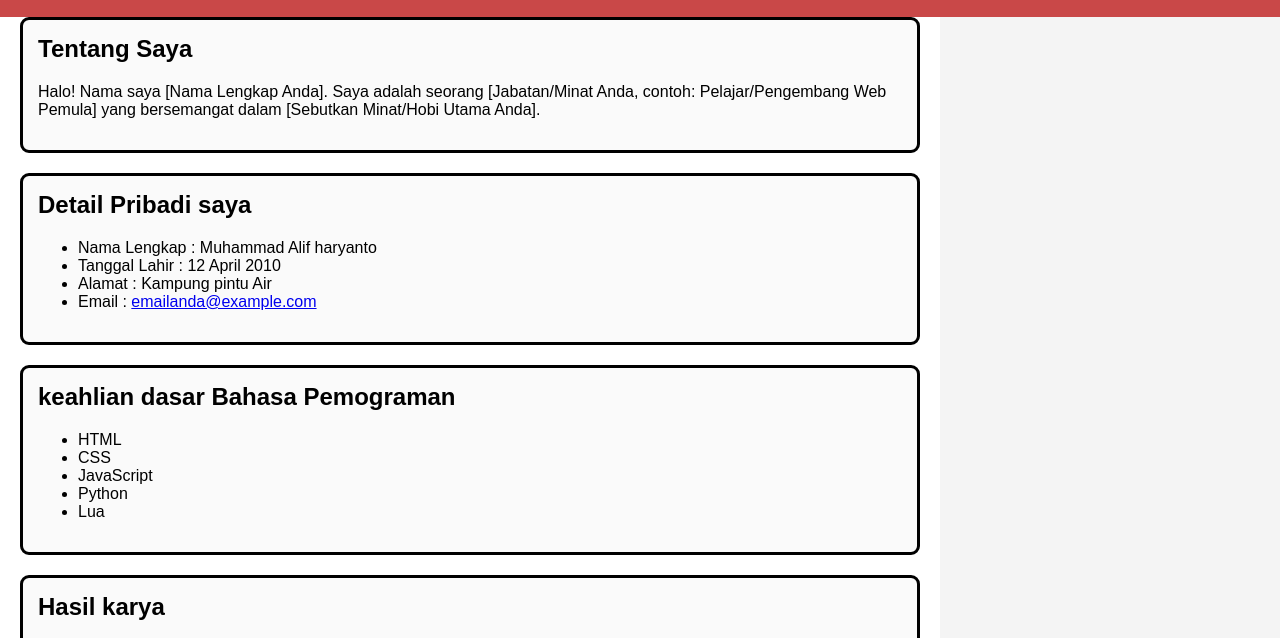
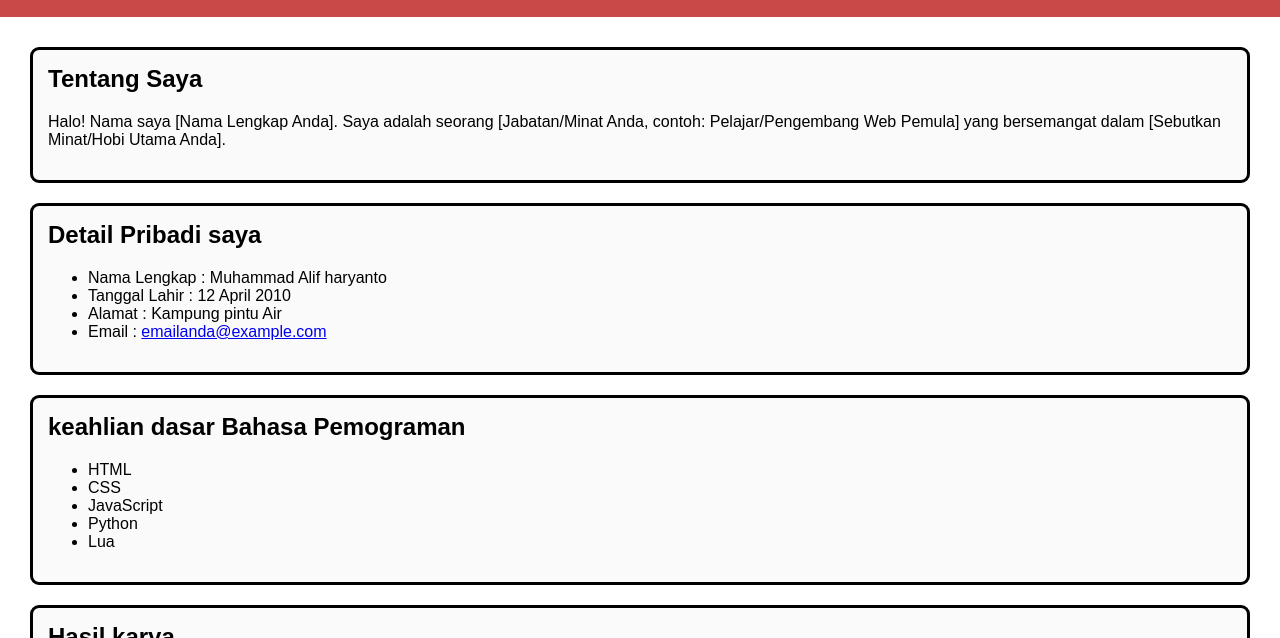
Before and after one commit to alifharyanto/secret-code, a plain HTML site: page index.html in a window 1280 px wide. Shown: the part 96-734 px from the top of the page. Drawn offline with Linux system fonts and the light colour scheme.

Commit message:
Update index.html

```diff
--- a/index.html
+++ b/index.html
@@ -1,5 +1,6 @@
 <!DOCTYPE html>
 <html lang="en">
+
 <head>
     <meta charset="UTF-8">
     <meta name="viewport" content="width=device-width, initial-scale=1.0">
@@ -33,8 +34,8 @@
     }
 
     main {
-        max-width: 900px;
-        padding: 0 20px;
+        max-width: auto;
+        padding: 30px;
         background-color: rgb(255, 255, 255);
     }
 
@@ -51,12 +52,14 @@
     }
 
     footer {
+        max-width: auto;
         text-align: center;
         padding: 10px 0;
         background-color: #333;
         color: white;
     }
 </style>
+
 <body>
     <header>
         <h1> Biodata Saya</h1>
@@ -65,7 +68,8 @@
     <main>
         <section class="info-card">
             <h2>Tentang Saya</h2>
-            <p>Halo! Nama saya [Nama Lengkap Anda]. Saya adalah seorang [Jabatan/Minat Anda, contoh: Pelajar/Pengembang Web Pemula] yang bersemangat dalam [Sebutkan Minat/Hobi Utama Anda].</p>
+            <p>Halo! Nama saya [Nama Lengkap Anda]. Saya adalah seorang [Jabatan/Minat Anda, contoh: Pelajar/Pengembang
+                Web Pemula] yang bersemangat dalam [Sebutkan Minat/Hobi Utama Anda].</p>
         </section>
         <section class="info-card">
             <h2>Detail Pribadi saya</h2>
@@ -102,4 +106,5 @@
         <p>&copy; 2024 Biodata Sederhana | Dibuat dengan HTML & CSS Dasar</p>
     </footer>
 </body>
+
 </html>
```
